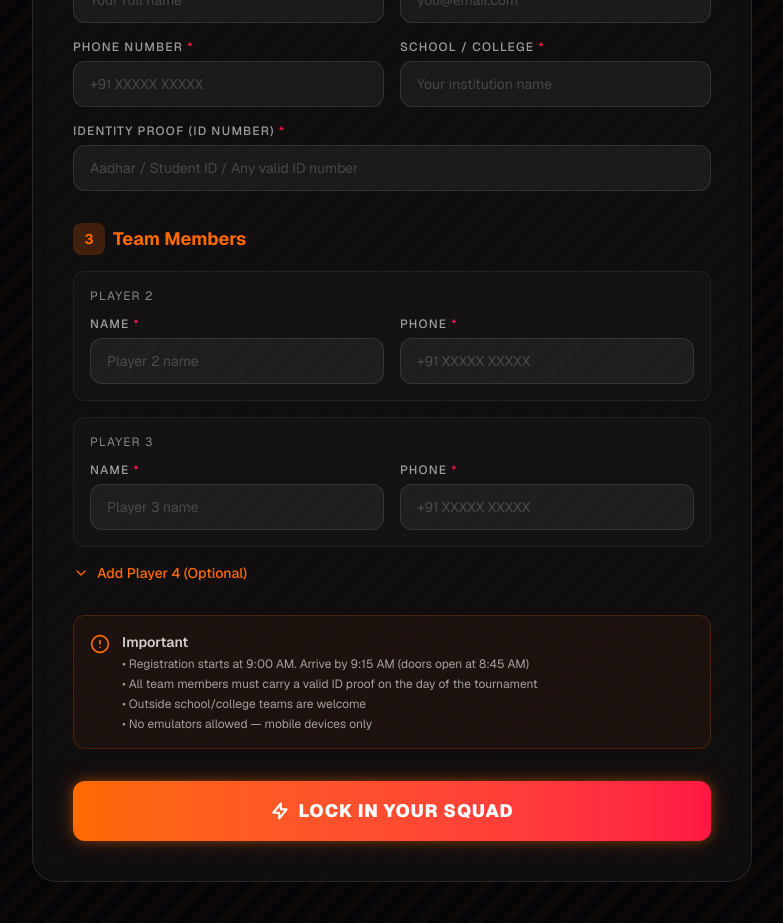
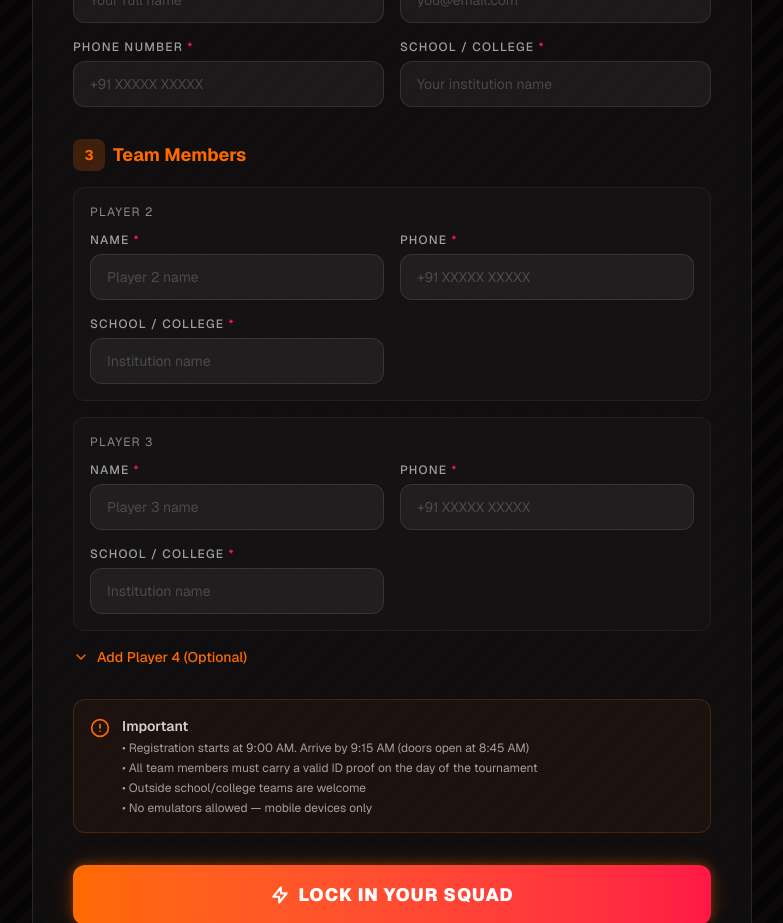
Before and after one commit to notUbaid/Free-Fire, a Next.js app: page / in a window 1280 px wide. Shown: the part 4540-5463 px from the top of the page, without its empty margins (248-1031 px from the left). Built offline with nearby package versions, Linux system fonts and the light colour scheme.

Commit message:
feat: Remove identity field, add school for all players

```diff
--- a/src/app/api/register/route.ts
+++ b/src/app/api/register/route.ts
@@ -11,13 +11,15 @@ export async function POST(request: NextRequest) {
       leader_email,
       leader_phone,
       leader_school,
-      leader_identity,
       player2_name,
       player2_phone,
+      player2_school,
       player3_name,
       player3_phone,
+      player3_school,
       player4_name,
       player4_phone,
+      player4_school,
     } = body;
 
     // Validate required fields
@@ -27,11 +29,12 @@ export async function POST(request: NextRequest) {
       !leader_email ||
       !leader_phone ||
       !leader_school ||
-      !leader_identity ||
       !player2_name ||
       !player2_phone ||
+      !player2_school ||
       !player3_name ||
-      !player3_phone
+      !player3_phone ||
+      !player3_school
     ) {
       return NextResponse.json(
         { error: "All required fields must be filled" },
@@ -77,13 +80,15 @@ export async function POST(request: NextRequest) {
           leader_email,
           leader_phone,
           leader_school,
-          leader_identity,
           player2_name,
           player2_phone,
+          player2_school,
           player3_name,
           player3_phone,
+          player3_school,
           player4_name: player4_name || null,
           player4_phone: player4_phone || null,
+          player4_school: player4_school || null,
         },
       ])
       .select()
--- a/src/components/RegistrationForm.tsx
+++ b/src/components/RegistrationForm.tsx
@@ -11,13 +11,15 @@ interface FormData {
   leader_email: string;
   leader_phone: string;
   leader_school: string;
-  leader_identity: string;
   player2_name: string;
   player2_phone: string;
+  player2_school: string;
   player3_name: string;
   player3_phone: string;
+  player3_school: string;
   player4_name: string;
   player4_phone: string;
+  player4_school: string;
 }
 
 const initialFormData: FormData = {
@@ -26,13 +28,15 @@ const initialFormData: FormData = {
   leader_email: "",
   leader_phone: "",
   leader_school: "",
-  leader_identity: "",
   player2_name: "",
   player2_phone: "",
+  player2_school: "",
   player3_name: "",
   player3_phone: "",
+  player3_school: "",
   player4_name: "",
   player4_phone: "",
+  player4_school: "",
 };
 
 function InputField({
@@ -236,15 +240,6 @@ export default function RegistrationForm() {
                     value={formData.leader_school}
                     onChange={handleChange}
                   />
-                  <div className="sm:col-span-2">
-                    <InputField
-                      label="Identity Proof (ID Number)"
-                      name="leader_identity"
-                      placeholder="Aadhar / Student ID / Any valid ID number"
-                      value={formData.leader_identity}
-                      onChange={handleChange}
-                    />
-                  </div>
                 </div>
               </div>
 
@@ -274,6 +269,13 @@ export default function RegistrationForm() {
                       value={formData.player2_phone}
                       onChange={handleChange}
                     />
+                    <InputField
+                      label="School / College"
+                      name="player2_school"
+                      placeholder="Institution name"
+                      value={formData.player2_school}
+                      onChange={handleChange}
+                    />
                   </div>
                 </div>
 
@@ -294,6 +296,13 @@ export default function RegistrationForm() {
                       type="tel"
                       placeholder="+91 XXXXX XXXXX"
                       value={formData.player3_phone}
+                      onChange={handleChange}
+                    />
+                    <InputField
+                      label="School / College"
+                      name="player3_school"
+                      placeholder="Institution name"
+                      value={formData.player3_school}
                       onChange={handleChange}
                     />
                   </div>
@@ -335,6 +344,14 @@ export default function RegistrationForm() {
                             placeholder="+91 XXXXX XXXXX"
                             required={false}
                             value={formData.player4_phone}
+                            onChange={handleChange}
+                          />
+                          <InputField
+                            label="School / College"
+                            name="player4_school"
+                            placeholder="Institution name"
+                            required={false}
+                            value={formData.player4_school}
                             onChange={handleChange}
                           />
                         </div>
```
Also changed, not shown: 1 other file (tests, documents, lock files or other folders).
